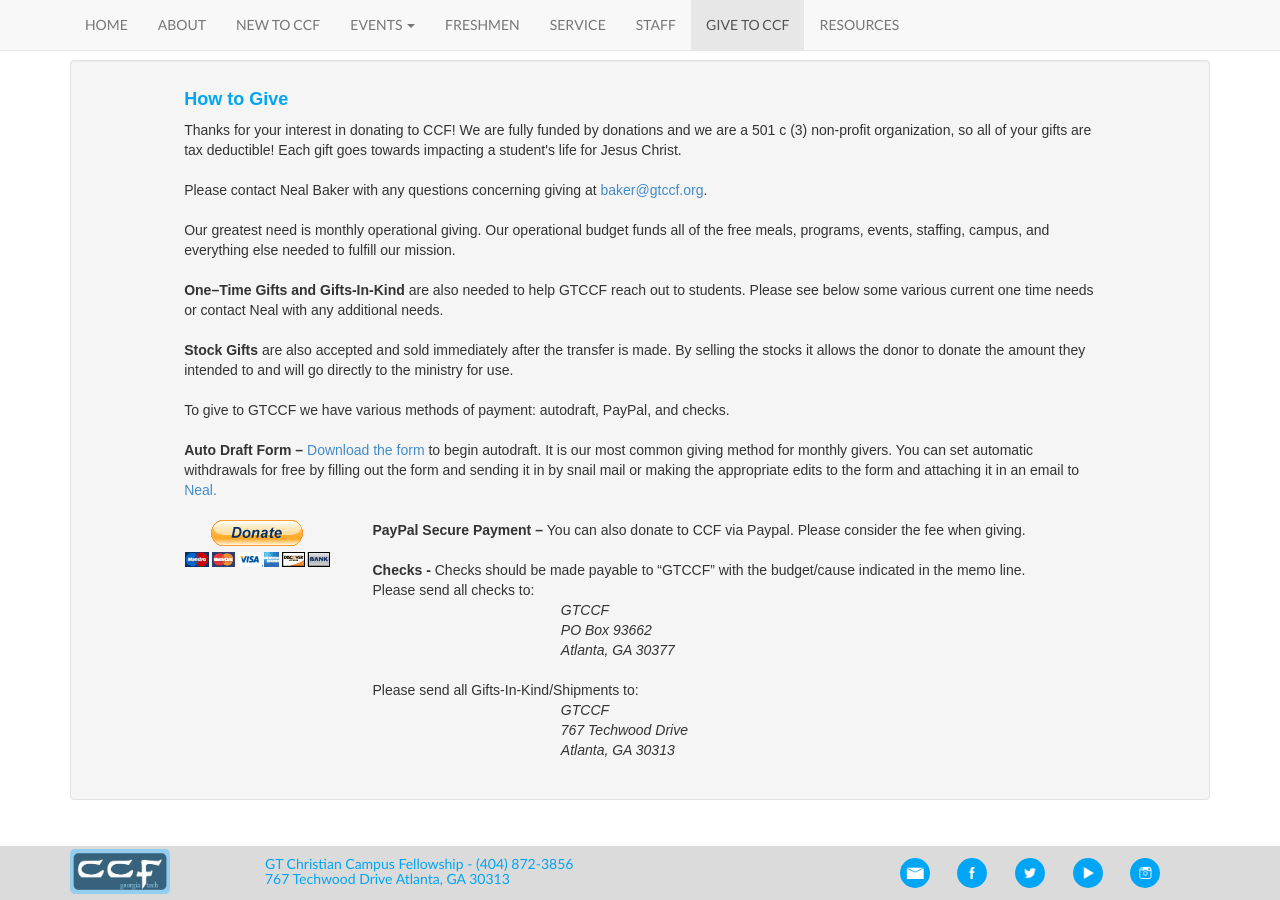
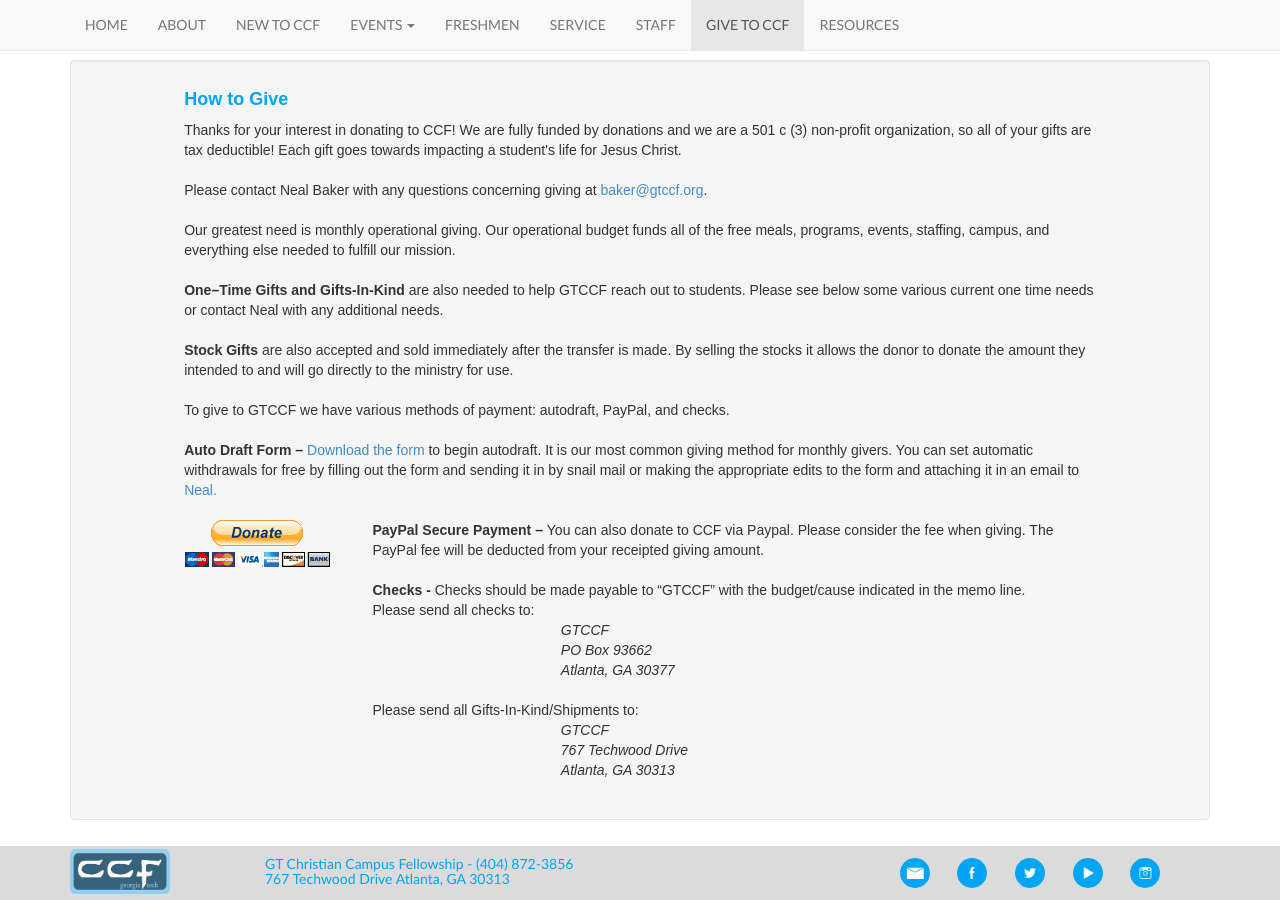
Before and after one commit to gtccf/gtccf.github.io, a Jekyll site: the page built from alumni/index.html, in a window 1280 px wide and 900 px high, scrolled down 1948 px. Built offline with Jekyll 4.4.1, drawn with Linux system fonts in a browser that asks for light colours; nearby versions of some CDN libraries; some of the changed text lies outside the part shown.

Commit message:
Updated donation method information

```diff
--- a/alumni/index.html
+++ b/alumni/index.html
@@ -20,6 +20,8 @@ layout: default
         </div>
         <div class="col-md-2"><br><br>
           <a target="_blank" href="https://www.paypal.com/cgi-bin/webscr?cmd=_s-xclick&hosted_button_id=QZQSETPG55KP8"><strong>Donate via PayPal</strong></a><br>
+          The PayPal fee will be deducted from your receipted giving amount.
+          <br><br>
           <a target="_blank" href="https://docs.google.com/file/d/0BzjXf4TYaU7VV0VueFFxQjh0bFk/edit"><strong>Auto-draft form</strong></a></div>
       </div>
     </div>
@@ -91,7 +93,7 @@ layout: default
         <div class="col-md-1"></div>
         <div class="col-md-2"><a target="_blank" href="https://www.paypal.com/cgi-bin/webscr?cmd=_s-xclick&hosted_button_id=QZQSETPG55KP8"><img src="{{ site.baseurl }}/photos/donate.gif" ></div></a>
         <div class="col-md-8">
-          <strong>PayPal Secure Payment – </strong>You can also donate to CCF via Paypal. Please consider the fee when giving.
+          <strong>PayPal Secure Payment – </strong>You can also donate to CCF via Paypal. Please consider the fee when giving. The PayPal fee will be deducted from your receipted giving amount.
           <br><br>
           <strong>Checks - </strong>Checks should be made payable to “GTCCF” with the budget/cause indicated in the memo line. <br>Please send all checks to:<br>
         </div>
```
